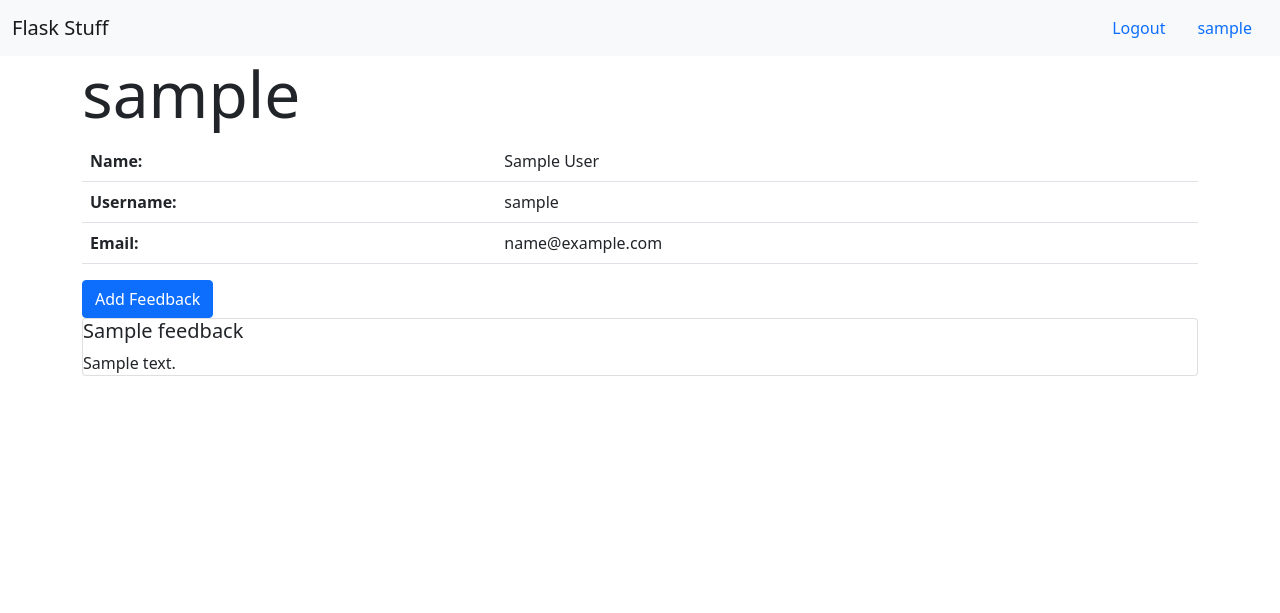
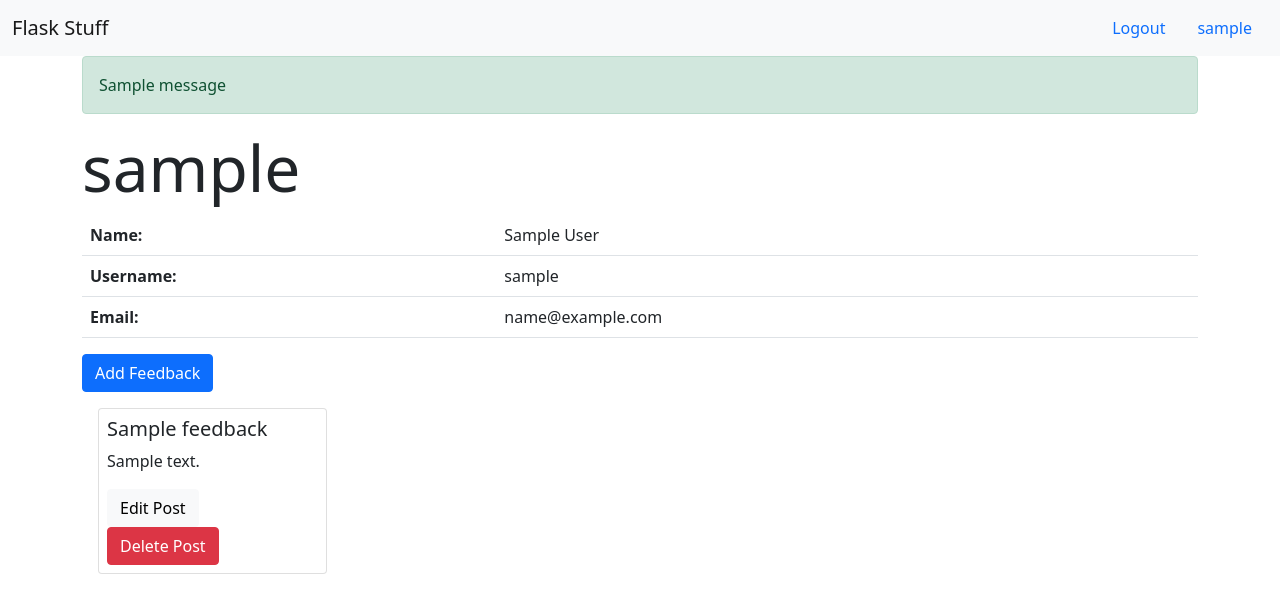
Before and after one commit to dixls/flask-feedback, a Flask app: a page that uses templates/base.html in a window 1280 px wide. Shown: the top 613 px of the page. Run offline with Flask 2, Linux system fonts and the light colour scheme; the visitor is signed in with stand-in values (Sample User, id 1); tables that the repository leaves empty hold one stand-in row (values such as "Sample post"); one stand-in notice (Sample message) is shown.

Commit message:
added edit feedback form and view, as well as delete logic

```diff
--- a/app.py
+++ b/app.py
@@ -128,10 +128,55 @@ def add_feedback(username):
         if form.validate_on_submit():
             title = form.title.data
             content = form.content.data
-
-            new_feedback = Feedback(title=title,content=content,username=username)
+            new_feedback = Feedback(title=title, content=content, username=username)
             db.session.add(new_feedback)
             db.session.commit()
             return redirect(f"/users/{username}")
         else:
             return render_template("add_feedback.html", user=user, form=form)
+
+
+@app.route("/feedback/<post_id>/update", methods=["GET", "POST"])
+def update_feedback(post_id):
+    """lets the user that posted feedback edit it"""
+
+    post = Feedback.query.get_or_404(post_id)
+    form = FeedbackForm()
+
+    if "current_user" not in session:
+        flash("Please login first", "danger")
+        return redirect("/login")
+    elif post.username != session["current_user"]:
+        flash("You do not have permission to view that page", "danger")
+        return redirect("/")
+    else:
+        if form.validate_on_submit():
+            post.title = form.title.data
+            post.content = form.content.data
+
+            db.session.commit()
+            return redirect(f"/users/{post.username}")
+        else:
+            user = User.query.get(session["current_user"])
+            form.title.data = post.title
+            form.content.data =post.content
+            return render_template("update_feedback.html", user=user, form=form, feedback=post)
+
+
+@app.route("/feedback/<post_id>/delete", methods=["POST"])
+def delete_feedback(post_id):
+    """lets the user that posted feedback delete it"""
+
+    post = Feedback.query.get_or_404(post_id)
+    form = FeedbackForm()
+
+    if "current_user" not in session:
+        flash("Please login first", "danger")
+        return redirect("/login")
+    elif post.username != session["current_user"]:
+        flash("You do not have permission to view that page", "danger")
+        return redirect("/")
+    else:
+        db.session.delete(post)
+        db.session.commit()
+        return redirect(f"/users/{post.username}")
--- a/templates/base.html
+++ b/templates/base.html
@@ -10,6 +10,13 @@
 <body>
     {% include 'navbar.html' %}
     <section class="container">
+        {% with messages = get_flashed_messages(with_categories=True) %}
+            {% if messages %}
+            {% for category, message in messages %}
+        <div class="alert alert-{{category}}" role="alert">{{message}}</div>
+            {% endfor %}
+            {% endif %}
+        {% endwith %}
         {% block content %}
         {% endblock %}
     </section>
--- a/templates/navbar.html
+++ b/templates/navbar.html
@@ -1,6 +1,6 @@
 <nav class="navbar navbar-expand-lg navbar-light bg-light">
     <div class="container-fluid">
-        <a href="#" class="navbar-brand">Flask Stuff</a>
+        <a href="/" class="navbar-brand">Flask Stuff</a>
         <div class="d-flex">
             {% if "current_user" not in session %}
             <a href="/login" class="nav-link">Login</a>
--- a/templates/user_info.html
+++ b/templates/user_info.html
@@ -18,19 +18,25 @@
         <td>{{user.email}}</td>
     </tr>
 </table>
+<div class="containter">
     <a href="/users/{{user.username}}/feedback/add" class="btn btn-primary">Add Feedback</a>
-<div class="row mb-3">
+    <div class="row">
         {% for post in user.posts %}
-    <div class="col">
-        <div class="card mb-3">
+        <div class="col-3">
+            <div class="card m-3 p-2">
                 <div class="card_body">
                     <h5 class="card_title">
                         {{post.title}}
                     </h5>
                     <p class="card-text">{{post.content}}</p>
+                    <a href="/feedback/{{post.id}}/update" class="btn btn-light">Edit Post</a>
+                    <form action="/feedback/{{post.id}}/delete" method="post">
+                        <button type="submit" class="btn btn-danger">Delete Post</button>
+                    </form>
                 </div>
             </div>
         </div>
         {% endfor %}
     </div>
+</div>
 {% endblock %}
```
Also changed, not shown: templates/update_feedback.html (added, +26 -0 lines). Lines whose indentation alone changed are shown as unchanged.
